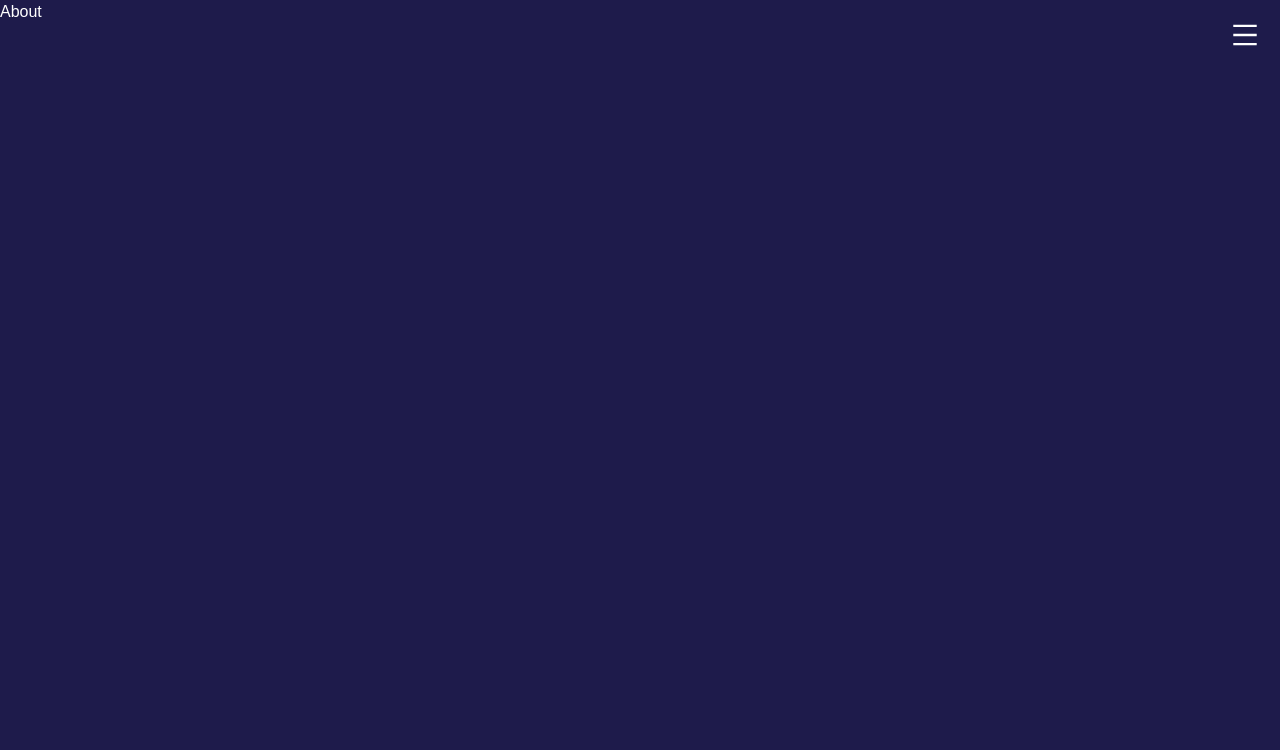
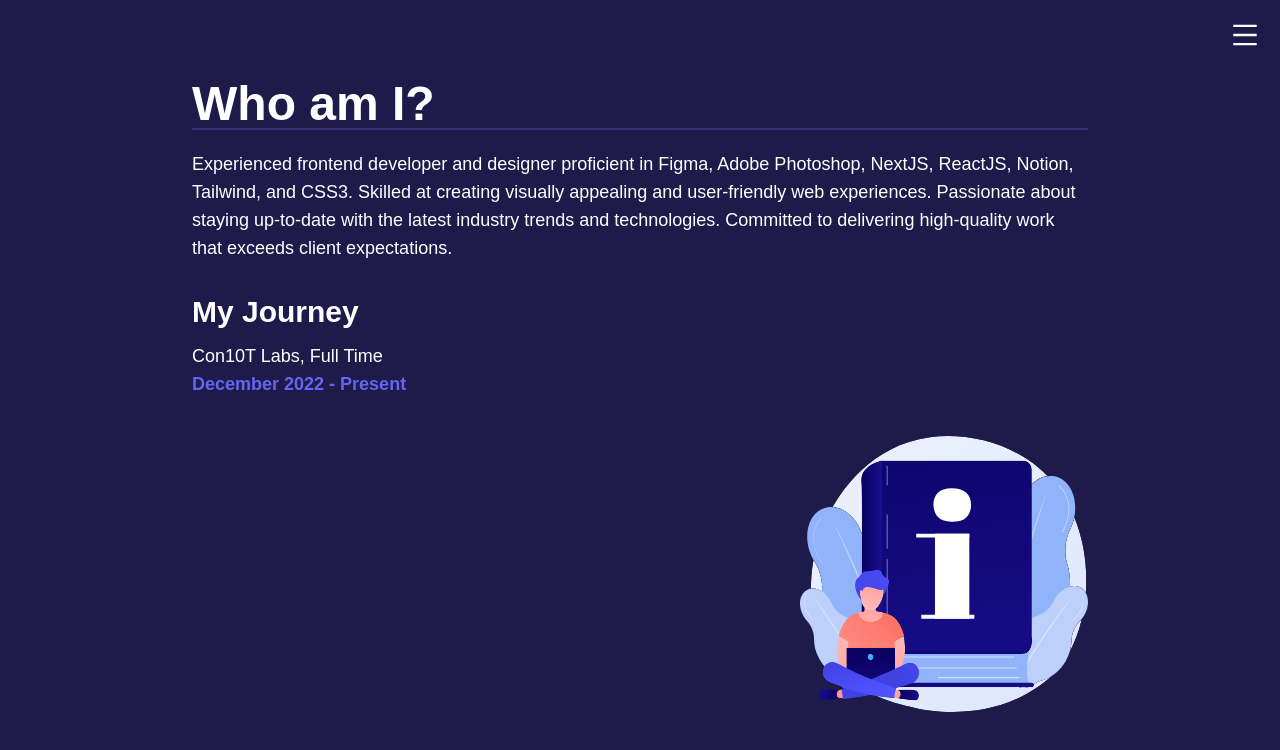
Before and after one commit to shiwanshudev/portfolio2023, a Next.js app: page /about in a window 1280 px wide. Shown: the top 750 px of the page. Built offline with nearby package versions, Linux system fonts and the light colour scheme; a web font is replaced by a local one.

Commit message:
Add about page and work page

```diff
--- a/src/app/about/page.tsx
+++ b/src/app/about/page.tsx
@@ -1,3 +1,38 @@
+import Image from "next/image";
+
 export default function About() {
-  return <div>About</div>;
+  return (
+    <div className="mx-auto container text-center px-5 lg:px-48 lg:text-left">
+      <section className="pt-20">
+        <h1 className="font-bold text-3xl border-b-2 border-solid border-indigo-900 lg:text-5xl">
+          Who am I?
+        </h1>
+        <p className=" leading-7 pt-5 text-base lg:text-lg">
+          Experienced frontend developer and designer proficient in Figma, Adobe
+          Photoshop, NextJS, ReactJS, Notion, Tailwind, and CSS3. Skilled at
+          creating visually appealing and user-friendly web experiences.
+          Passionate about staying up-to-date with the latest industry trends
+          and technologies. Committed to delivering high-quality work that
+          exceeds client expectations.
+        </p>
+      </section>
+      <section className="pt-8">
+        <h2 className="text-3xl font-bold">My Journey</h2>
+        <p className="pt-3 text-lg">Con10T Labs, Full Time</p>
+        <p className="text-indigo-500 text-lg font-bold">
+          December 2022 - Present
+        </p>
+      </section>
+      <section className="flex flex-col pt-8 justify-center items-center lg:items-start lg:justify-end lg:flex-row">
+        <div className="w-48 h-48 relative lg:w-72 lg:h-72 ">
+          <Image
+            src="/images/about-img.svg"
+            className="object-contain"
+            alt="About Image"
+            fill={true}
+          />
+        </div>
+      </section>
+    </div>
+  );
 }
--- /dev/null
+++ b/src/app/work/page.tsx
@@ -0,0 +1,3 @@
+export default function About() {
+  return <div>About</div>;
+}
```
Also changed, not shown: public/images/about-img.svg (added).
